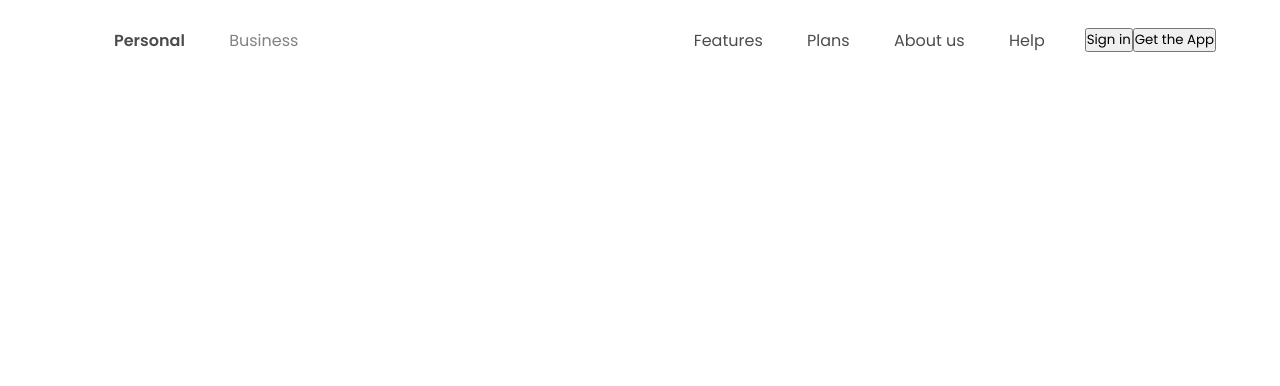
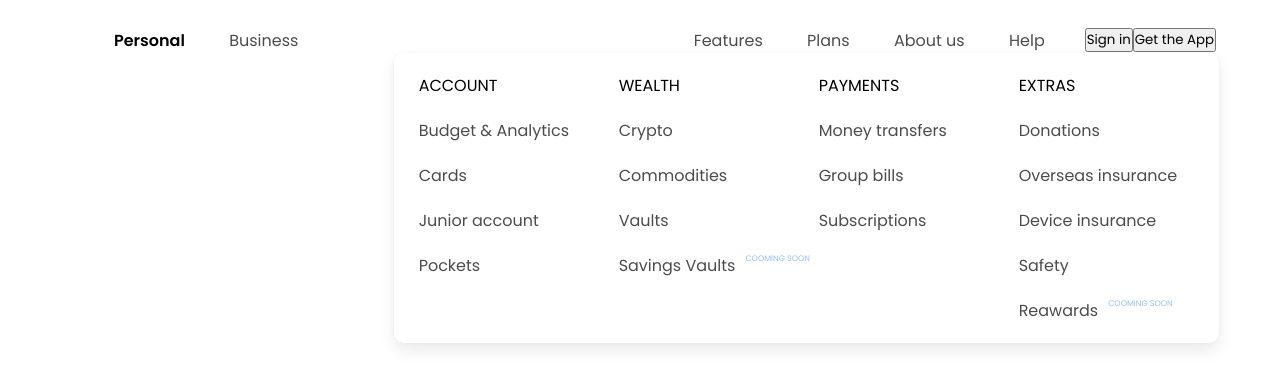
Before and after one commit to wvwall/js-html-css-revolut, a plain HTML site: page index.html in a window 1280 px wide. Drawn offline with Linux system fonts and the light colour scheme.

Commit message:
1° dropdown

```diff
--- a/assets/css/master.css
+++ b/assets/css/master.css
@@ -10,6 +10,9 @@
     margin: 0 auto;
     height: 80px;
 }
+
+/* NAVBAR */
+
 .nav_left {
     display: flex;
     align-items: center;
@@ -22,7 +25,6 @@
 .nav_left li  {
     display: inline-block;
     margin-right: 40px;
-    opacity: 0.7;
 }
 
 .nav_right {
@@ -48,3 +50,29 @@
     opacity: 1;
     font-weight: 600;
 }
+
+/* DROPDOWN */
+
+.dropdown_features {
+    display: flex;
+    position: absolute;
+    transform: translatex(-300px);
+    border-radius: 10px;
+    padding-left: 25px;
+    box-shadow: rgba(0, 0, 0, 0.04) 0px 0px 4px 0px,
+    rgba(0, 0, 0, 0.08) 0px 8px 16px 0px;
+}
+.dropdown_features ul {
+   width: 200px;
+}
+.dropdown_features li{
+    display: block;
+    margin-bottom: 20px;
+    margin-top: 20px;
+}
+.soon span{
+    font-size: 8px;
+    position: absolute;
+    margin-left: 10px;
+    color: #6BA4F3 ;
+}
--- a/index.html
+++ b/index.html
@@ -24,7 +24,39 @@
                 </div>
                 <div class="nav_right">
                     <ul>
-                        <li><a href="">Features</a></li>
+                        <li>
+                            <a href="">Features</a>
+                            <div class="dropdown_features">
+                                <ul>
+                                    <li>ACCOUNT</li>
+                                    <li><a href="">Budget & Analytics</a></li>
+                                    <li><a href="">Cards</a></li>
+                                    <li><a href="">Junior account</a></li>
+                                    <li><a href="">Pockets</a></li>
+                                </ul>
+                                <ul>
+                                    <li>WEALTH</li>
+                                    <li><a href="">Crypto</a></li>
+                                    <li><a href="">Commodities</a></li>
+                                    <li><a href="">Vaults</a></li>
+                                    <li><a class="soon" href="">Savings Vaults <span>COOMING SOON</span></a></li>
+                                </ul>
+                                <ul>
+                                    <li>PAYMENTS</li>
+                                    <li><a href="">Money transfers</a></li>
+                                    <li><a href="">Group bills</a></li>
+                                    <li><a href="">Subscriptions</a></li>
+                                </ul>
+                                <ul>
+                                    <li>EXTRAS</li>
+                                    <li><a href="">Donations</a></li>
+                                    <li><a href="">Overseas insurance</a></li>
+                                    <li><a href="">Device insurance</a></li>
+                                    <li><a href="">Safety</a></li>
+                                    <li><a class="soon" href="">Reawards <span>COOMING SOON</span></a></li>
+                                </ul>
+                            </div>
+                        </li>
                         <li><a href="">Plans</a></li>
                         <li><a href="">About us</a></li>
                         <li><a href="">Help</a></li>
```
